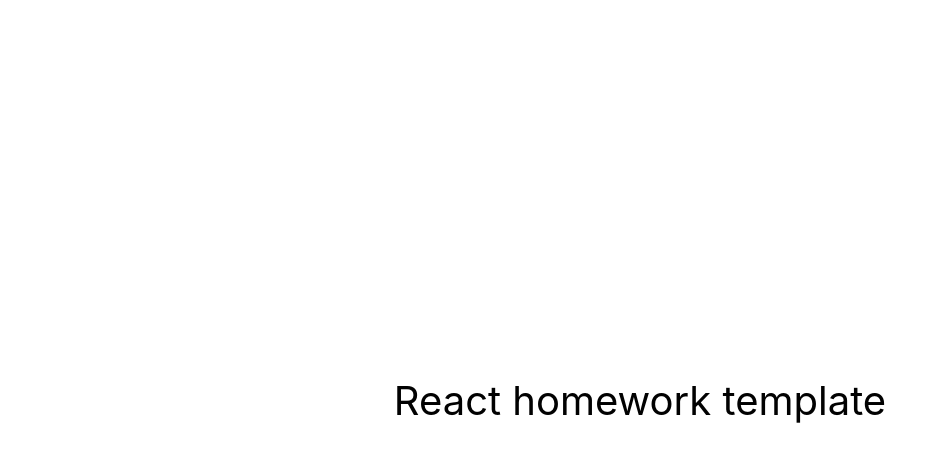
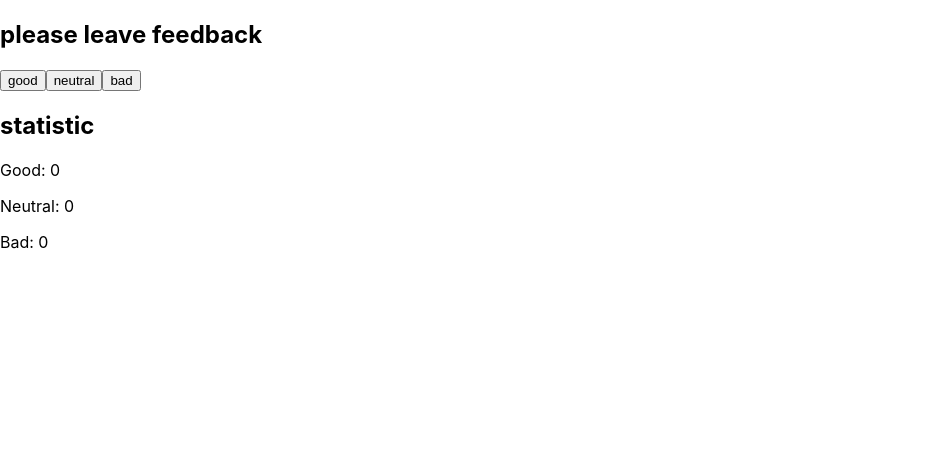
Before and after one commit to DurkaMateusz/goit-react-hw-04-feedback, a React (Create React App) app: page / in a window 1280 px wide. Shown: the top 462 px of the page, without its empty margins (0-947 px from the left). Built offline with nearby package versions, Linux system fonts and the light colour scheme.

Commit message:
feedback step 1 done
working

```diff
--- a/package.json
+++ b/package.json
@@ -7,6 +7,7 @@
     "@testing-library/jest-dom": "^5.16.3",
     "@testing-library/react": "^12.1.4",
     "@testing-library/user-event": "^13.5.0",
+    "prop-types": "^15.8.1",
     "react": "^18.1.0",
     "react-dom": "^18.1.0",
     "react-scripts": "5.0.1",
--- a/src/components/App.jsx
+++ b/src/components/App.jsx
@@ -1,16 +1,41 @@
-export const App = () => {
-  return (
-    <div
-      style={{
-        height: '100vh',
-        display: 'flex',
-        justifyContent: 'center',
-        alignItems: 'center',
-        fontSize: 40,
-        color: '#010101'
-      }}
-    >
-      React homework template
-    </div>
-  );
-};
+import React, { Component } from "react";
+
+export class App extends Component {
+
+  constructor() {
+    super();
+    this.state = {
+      good: 0,
+      neutral: 0,
+      bad:0,
+    }
+  }
+
+  render() {
+
+    return (
+      <div className="feedback">
+        <section>
+        <h2>please leave feedback</h2>
+        <div>
+          <button onClick={() => this.setState(good => ({good: this.state.good +1}))}>
+              good
+            </button>
+            <button onClick={() => this.setState(neutral => ({neutral: this.state.neutral +1}))}>
+              neutral
+            </button>
+            <button onClick={() => this.setState(bad => ({bad: this.state.bad +1}))}>
+              bad
+            </button>
+        </div>
+            <h2>statistic</h2>
+            <div>
+                <p>Good: {this.state.good}</p>
+                <p>Neutral: {this.state.neutral}</p>
+                <p>Bad: {this.state.bad}</p>
+            </div>
+        </section>
+      </div>
+    );
+  }
+}
```
Also changed, not shown: 1 other file (tests, documents, lock files or other folders).
